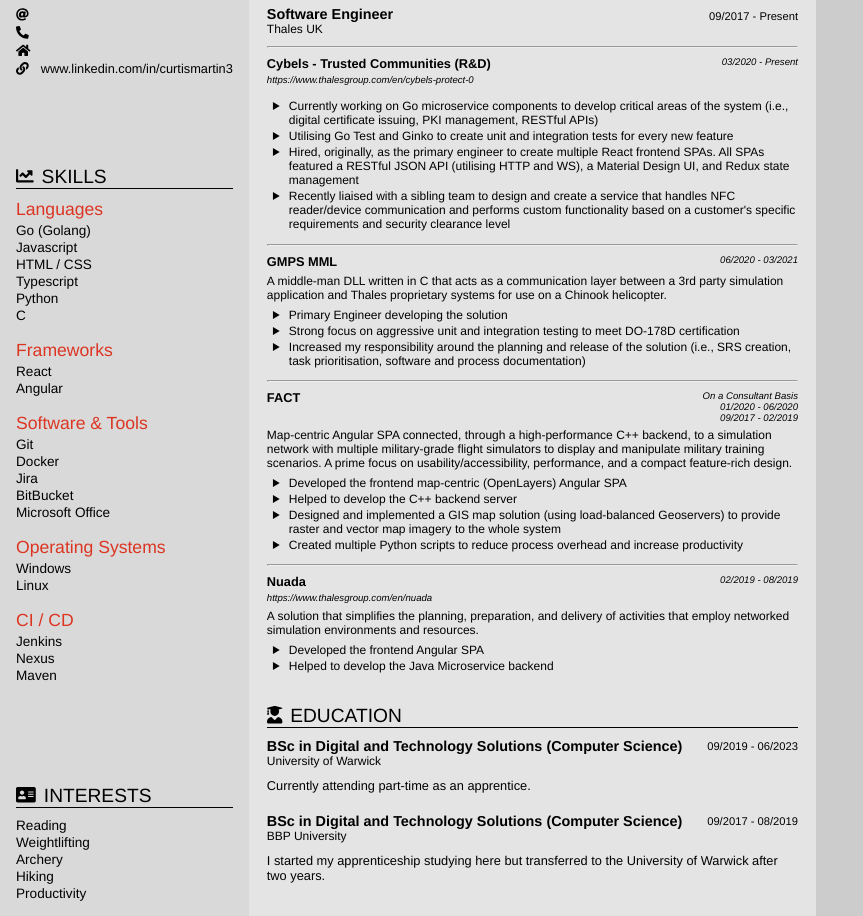
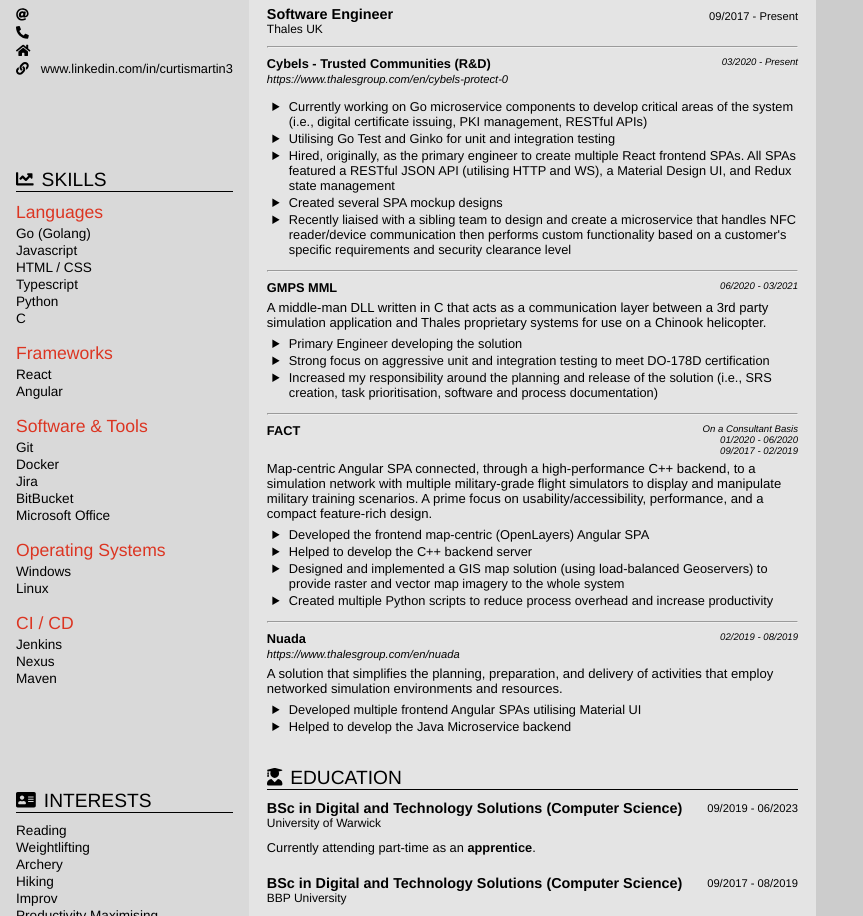
Before and after one commit to CurtisM132/resume, a React (Create React App) app: page / in a window 1280 px wide. Shown: the part 140-1056 px from the top of the page, without its empty margins (0-863 px from the left). Built offline with nearby package versions, Linux system fonts and the light colour scheme.

Commit message:
Small Job / Education Updates

```diff
--- a/src/features/education-history/EducationHistory.jsx
+++ b/src/features/education-history/EducationHistory.jsx
@@ -21,7 +21,7 @@
         institutionDetails="University of Warwick"
       >
         <div className="education-details">
-          Currently attending part-time as an apprentice.
+          Currently attending part-time as an <b>apprentice</b>.
         </div>
       </EducationEntry>
 
@@ -30,10 +30,6 @@
         date="09/2017 - 08/2019"
         institutionDetails="BBP University"
       >
-        <div className="education-details">
-          I started my apprenticeship studying here but transferred to the University
-          of Warwick after two years.
-        </div>
       </EducationEntry>
     </div>
   );
--- a/src/features/interests/Interests.jsx
+++ b/src/features/interests/Interests.jsx
@@ -12,7 +12,8 @@
   'Weightlifting',
   'Archery',
   'Hiking',
-  'Productivity',
+  'Improv',
+  'Productivity Maximising',
 ];
 
 const Interests = () => {
--- a/src/features/work-history/WorkHistory.css
+++ b/src/features/work-history/WorkHistory.css
@@ -15,7 +15,7 @@
 .project-desc {
     margin-top: 5px;
 
-    font-size: 0.75rem;
+    font-size: 0.82rem;
 }
 
 ul {
@@ -24,7 +24,7 @@
 
     list-style-type: disclosure-closed;
 
-    font-size: 0.75rem;
+    font-size: 0.80rem;
 }
 
 li {
@@ -32,5 +32,5 @@
 }
 
 i {
-    font-size: 0.6rem;
+    font-size: 0.7rem;
 }
--- a/src/features/work-history/WorkHistory.jsx
+++ b/src/features/work-history/WorkHistory.jsx
@@ -41,8 +41,7 @@
                 of the system (i.e., digital certificate issuing, PKI management, RESTful APIs)
               </li>
               <li>
-                Utilising Go Test and Ginko to create unit and integration tests for every new
-                feature
+                Utilising Go Test and Ginko for unit and integration testing
               </li>
               <li>
                 Hired, originally, as the primary engineer to create multiple React frontend
@@ -50,8 +49,11 @@
                 Design UI, and Redux state management
               </li>
               <li>
-                Recently liaised with a sibling team to design and create a service that
-                handles NFC reader/device communication and performs custom functionality based
+                Created several SPA mockup designs
+              </li>
+              <li>
+                Recently liaised with a sibling team to design and create a microservice that
+                handles NFC reader/device communication then performs custom functionality based
                 on a customer&apos;s specific requirements and security clearance level
               </li>
             </ul>
@@ -154,7 +156,7 @@
 
           <ul>
             <li>
-              Developed the frontend Angular SPA
+              Developed multiple frontend Angular SPAs utilising Material UI
             </li>
             <li>
               Helped to develop the Java Microservice backend
```
